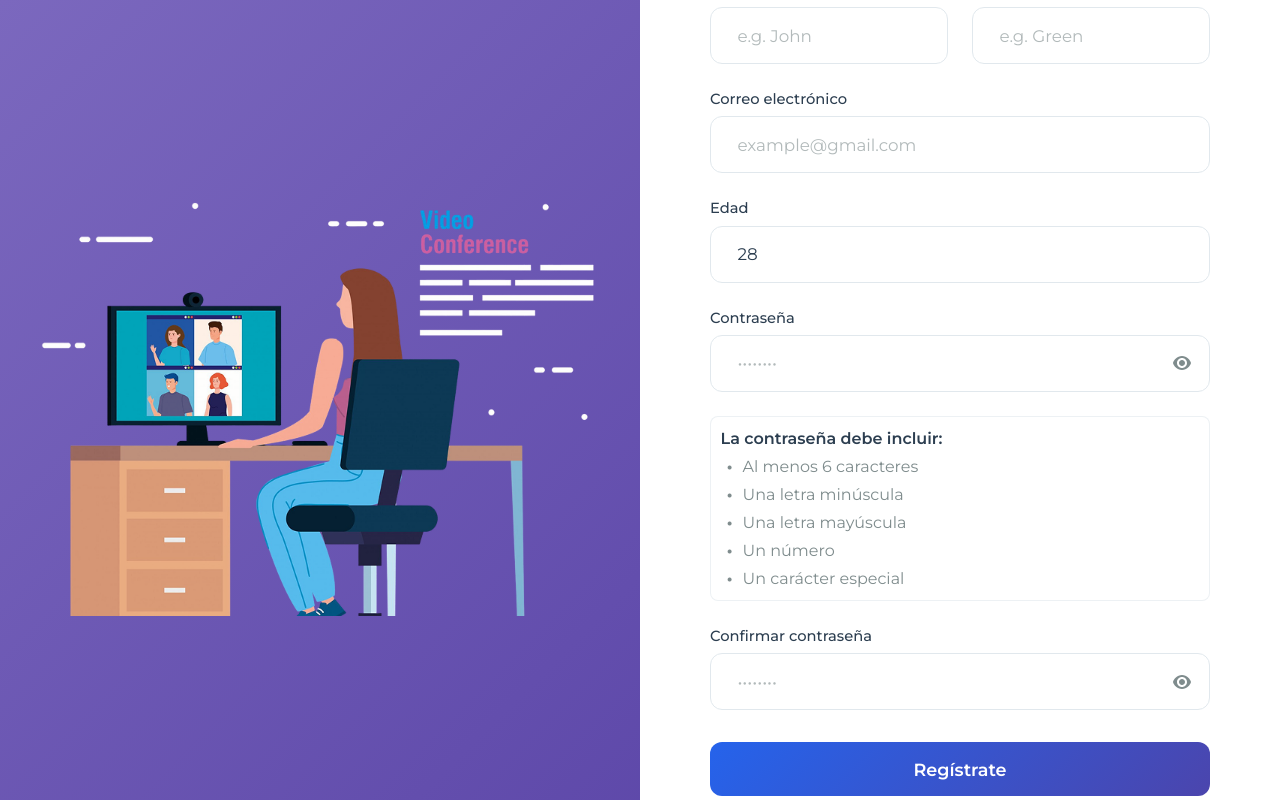
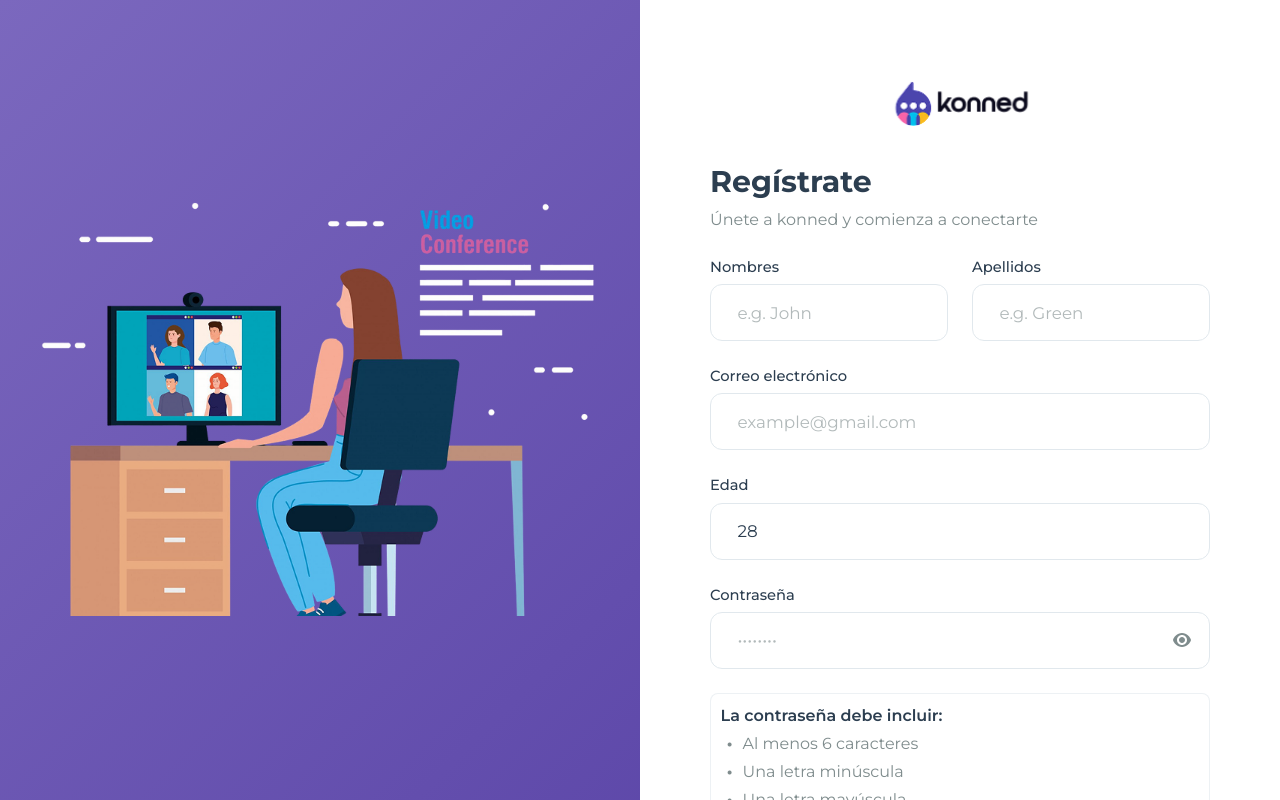
Before and after one commit to PI-3-MINIPROJECT/PI-3-MINIPROJECT-FRONT, a React (Vite) app: page /register in a window 1280 px wide. Built offline with nearby package versions, Linux system fonts and the light colour scheme; no server answers.

Commit message:
correccion registro

```diff
--- a/src/pages/Register/Register.scss
+++ b/src/pages/Register/Register.scss
@@ -54,20 +54,20 @@
     display: flex;
     align-items: flex-start;
     justify-content: center;
-    padding: $spacing-xl $spacing-md;
+    padding: calc($spacing-2xl * 1.2) $spacing-md $spacing-xl;
     overflow-y: auto;
     overflow-x: hidden;
     order: 1;
 
     @include respond-to(md) {
-      padding: $spacing-2xl $spacing-xl;
-      align-items: center;
+      padding: calc($spacing-3xl * 1.2) $spacing-xl $spacing-2xl;
+      align-items: flex-start;
       justify-content: center;
     }
 
     @include respond-to(lg) {
       order: 2;
-      padding: $spacing-3xl $spacing-2xl;
+      padding: calc($spacing-3xl * 1.2) $spacing-2xl $spacing-3xl;
     }
   }
 
```
